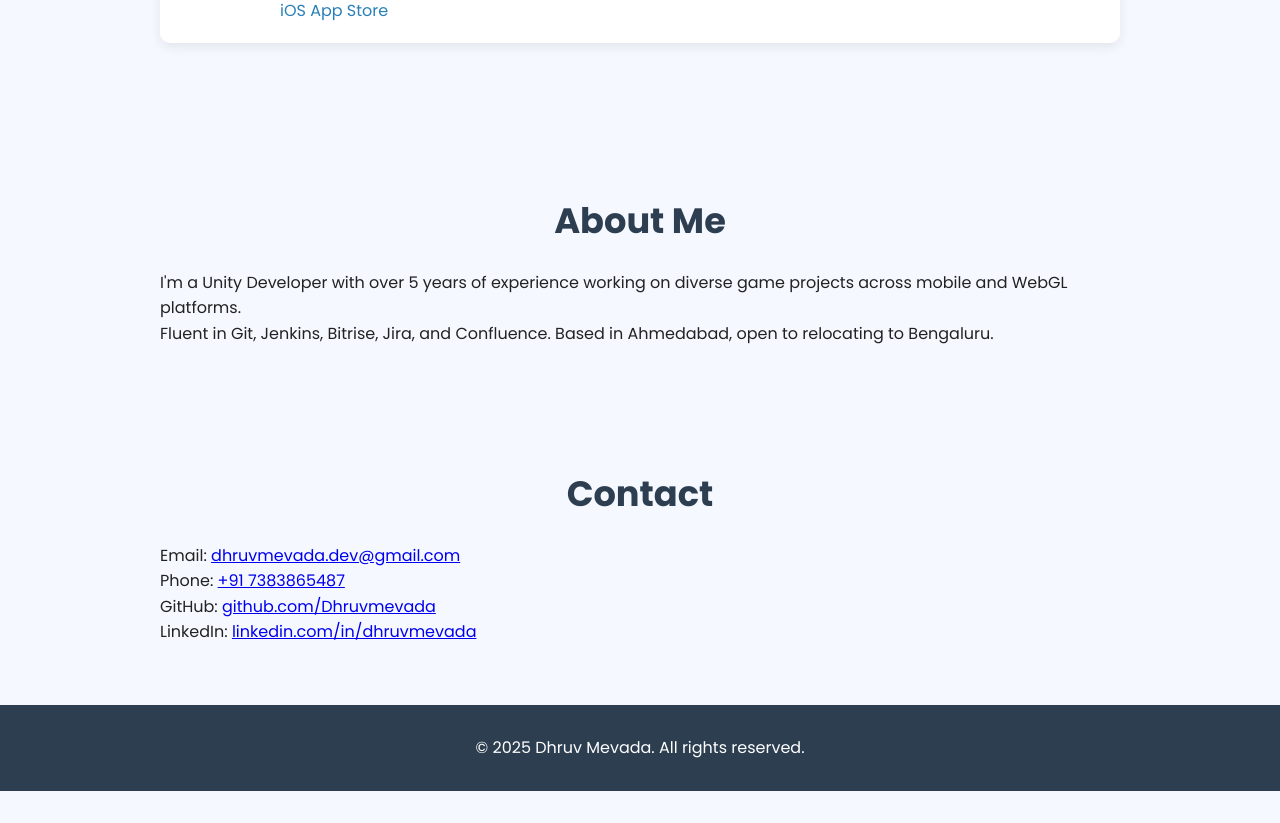
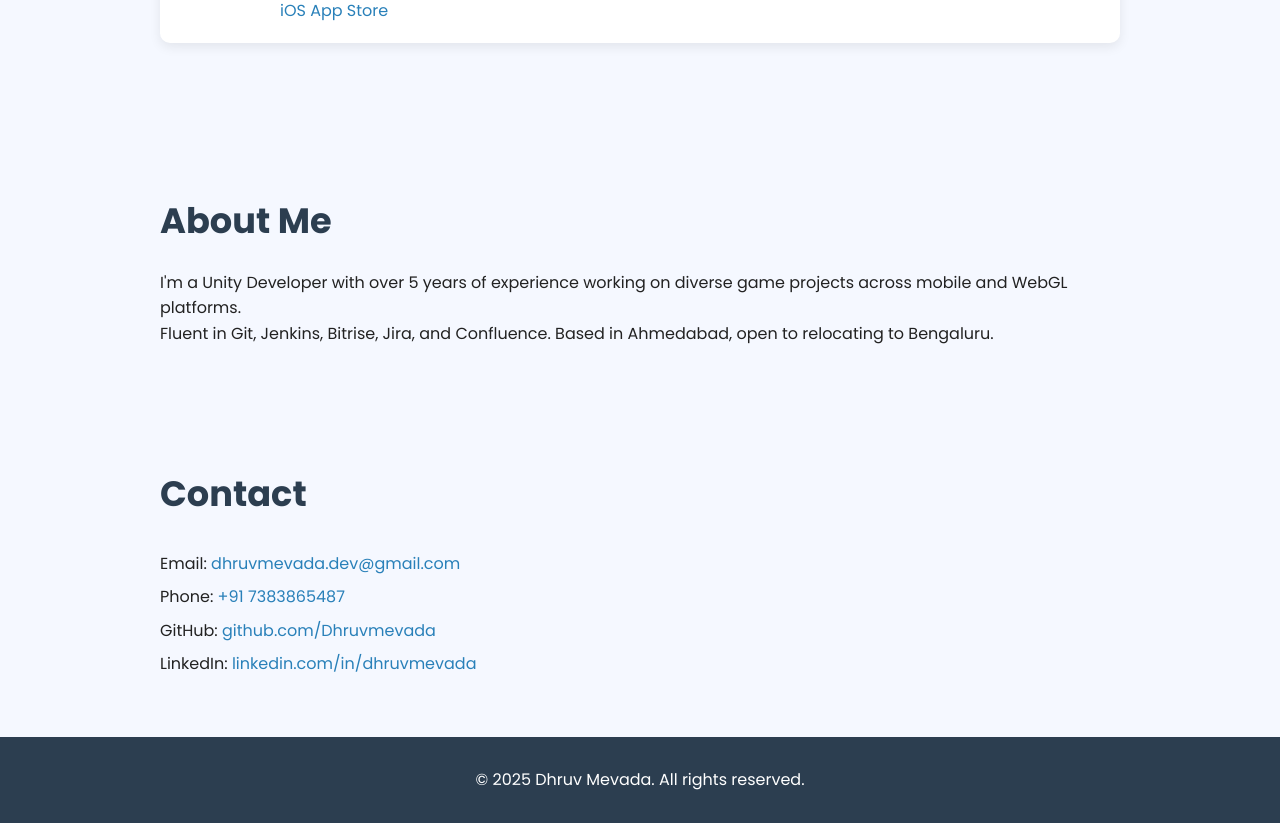
Before and after one commit to dhruv111/dhruv-portfolio, a React (Create React App) app: page / in a window 1280 px wide. Shown: the part 900-1723 px from the top of the page. Before the commit the page ends 1691 px from the top, so only its background shows below. Built offline with nearby package versions, Linux system fonts and the light colour scheme; the HTML template or start-up script is replaced by a standard one.

Commit message:
File updates

```diff
--- a/src/App.css
+++ b/src/App.css
@@ -1,3 +1,7 @@
+html {
+  scroll-behavior: smooth;
+}
+
 header {
   background: linear-gradient(120deg, #2c3e50, #3498db);
   padding: 100px 20px;
@@ -43,13 +47,13 @@ section {
   max-width: 1000px;
   margin: auto;
   padding: 60px 20px;
+  text-align: left;
 }
 
 h2 {
   font-size: 2.2rem;
   color: #2c3e50;
   margin-bottom: 20px;
-  text-align: center;
 }
 
 .project {
@@ -80,21 +84,21 @@ h2 {
   color: #3498db;
 }
 
-.project-details a {
+.project-details a, .contact-link {
   display: inline-block;
   margin-top: 8px;
   color: #2980b9;
   text-decoration: none;
+  font-weight: 500;
 }
 
-.project-details a:hover {
+.project-details a:hover, .contact-link:hover {
   text-decoration: underline;
 }
 
 .about p, .contact p {
   margin-bottom: 15px;
   color: #444;
-  text-align: center;
 }
 
 footer {
@@ -104,6 +108,19 @@ footer {
   padding: 30px 10px;
 }
 
+.fade-in-section {
+  opacity: 0;
+  transform: translateY(20px);
+  animation: fadeIn 1s ease-out forwards;
+}
+
+@keyframes fadeIn {
+  to {
+    opacity: 1;
+    transform: translateY(0);
+  }
+}
+
 @media screen and (max-width: 768px) {
   .project {
     flex-direction: column;
--- a/src/App.js
+++ b/src/App.js
@@ -1,7 +1,7 @@
 import React from 'react';
 import './App.css';
-import luckyslots from './assets/luckyslots.webp';     // Your Lucky Slots image
-import gardens_of_time from './assets/gardensoftime.jpg'; // Your Gardens of Time image
+import luckyslots from './assets/luckyslots.webp';
+import gardens_of_time from './assets/gardensoftime.jpg';
 
 function App() {
   return (
@@ -18,16 +18,14 @@ function App() {
         <a href="#contact">Contact</a>
       </nav>
 
-      <section id="projects">
+      <section id="projects" className="fade-in-section">
         <h2>Projects</h2>
 
         <div className="project">
           <img src={gardens_of_time} alt="Gardens of Time" />
           <div className="project-details">
             <h3>Gardens of Time</h3>
-            <p>
-              Gardens of Time is an exciting, award-winning hidden object game! Use your Time Machine to locate hidden objects throughout history, unravel the intrigues of a secret society, and protect the world from sinister forces!
-            </p>
+            <p>Gardens of Time is an exciting, award-winning hidden object game! Use your Time Machine to locate hidden objects throughout history, unravel the intrigues of a secret society, and protect the world from sinister forces!</p>
             <a href="https://www.facebook.com/GardensofTime/" target="_blank" rel="noreferrer">View on Facebook</a>
           </div>
         </div>
@@ -36,28 +34,26 @@ function App() {
           <img src={luckyslots} alt="Lucky Slots" />
           <div className="project-details">
             <h3>Lucky Slots</h3>
-            <p>
-              Thrill of striking it rich in over 60 authentic FREE to play slot machines with all the Vegas casino features you love. Make your fortune with HUGE Payouts, Bonus Games, Free Spins and more!
-            </p>
-            <a href="https://play.google.com/store/apps/details?id=com.blueshellgames.luckyslots&hl=en_IN&pli=1" target="_blank" rel="noreferrer">Google Play</a><br />
-            <a href="https://www.facebook.com/playluckyslots/" target="_blank" rel="noreferrer">Facebook</a><br />
+            <p>Thrill of striking it rich in over 60 authentic FREE to play slot machines with all the Vegas casino features you love. Make your fortune with HUGE Payouts, Bonus Games, Free Spins and more!</p>
+            <a href="https://play.google.com/store/apps/details?id=com.blueshellgames.luckyslots" target="_blank" rel="noreferrer">Google Play</a><br/>
+            <a href="https://www.facebook.com/playluckyslots/" target="_blank" rel="noreferrer">Facebook</a><br/>
             <a href="https://apps.apple.com/us/app/lucky-slots-vegas-casino/id451658773" target="_blank" rel="noreferrer">iOS App Store</a>
           </div>
         </div>
       </section>
 
-      <section id="about">
+      <section id="about" className="fade-in-section">
         <h2>About Me</h2>
         <p>I'm a Unity Developer with over 5 years of experience working on diverse game projects across mobile and WebGL platforms.</p>
         <p>Fluent in Git, Jenkins, Bitrise, Jira, and Confluence. Based in Ahmedabad, open to relocating to Bengaluru.</p>
       </section>
 
-      <section id="contact">
+      <section id="contact" className="fade-in-section">
         <h2>Contact</h2>
-        <p>Email: <a href="mailto:dhruvmevada.dev@gmail.com">dhruvmevada.dev@gmail.com</a></p>
-        <p>Phone: <a href="tel:+917383865487">+91 7383865487</a></p>
-        <p>GitHub: <a href="https://github.com/Dhruvmevada" target="_blank" rel="noreferrer">github.com/Dhruvmevada</a></p>
-        <p>LinkedIn: <a href="https://linkedin.com/in/dhruvmevada" target="_blank" rel="noreferrer">linkedin.com/in/dhruvmevada</a></p>
+        <p>Email: <a href="mailto:dhruvmevada.dev@gmail.com" className="contact-link">dhruvmevada.dev@gmail.com</a></p>
+        <p>Phone: <a href="tel:+917383865487" className="contact-link">+91 7383865487</a></p>
+        <p>GitHub: <a href="https://github.com/Dhruvmevada" className="contact-link" target="_blank" rel="noreferrer">github.com/Dhruvmevada</a></p>
+        <p>LinkedIn: <a href="https://linkedin.com/in/dhruvmevada" className="contact-link" target="_blank" rel="noreferrer">linkedin.com/in/dhruvmevada</a></p>
       </section>
 
       <footer>
```
